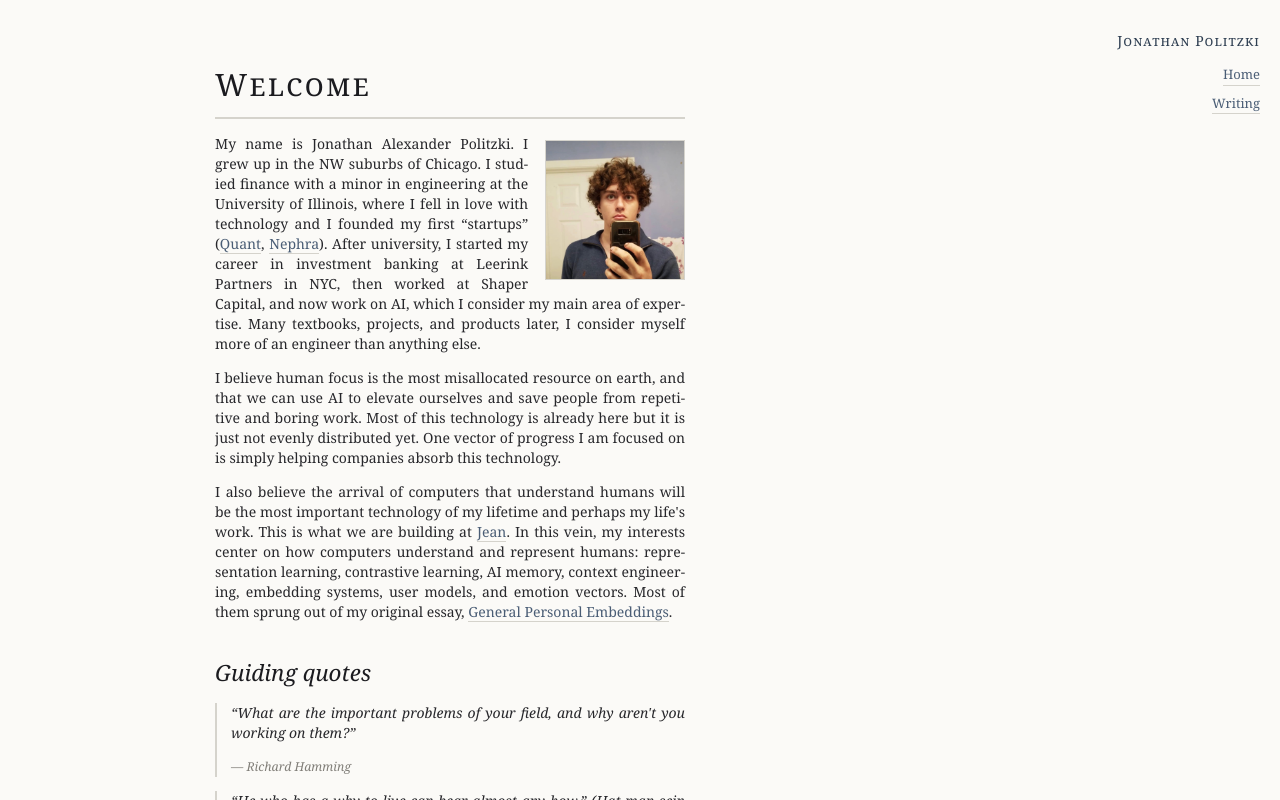
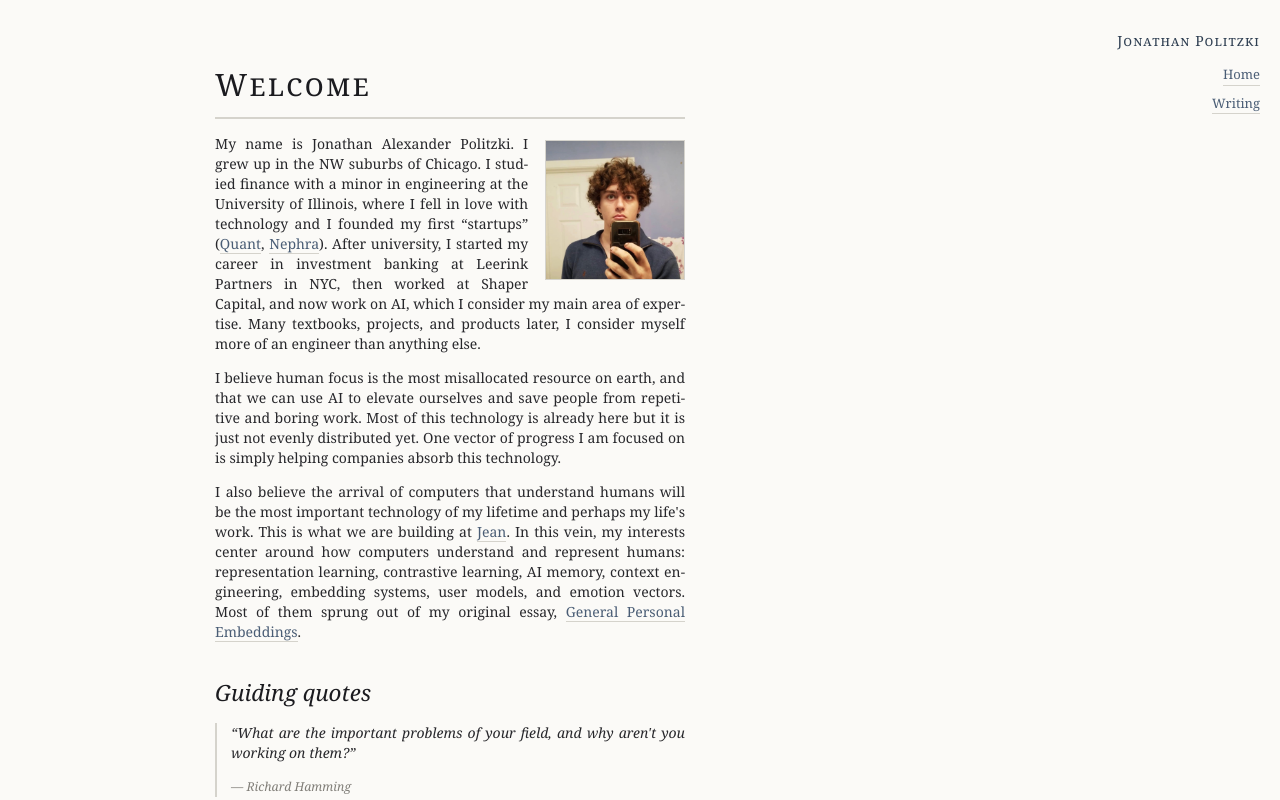
Before and after one commit to jonathan-politzki/personal-website-2026, a Next.js app: page / in a window 1280 px wide. Shown: the top 800 px of the page. Built offline with nearby package versions, Linux system fonts and the light colour scheme.

Commit message:
Reword homepage bio: interests center around, not on
Co-Authored-By: Claude Opus 5 <noreply@anthropic.com>
Claude-Session: https://claude.ai/code/session_01XLcx8dXisshUcw4pbKmozh

```diff
--- a/src/app/page.tsx
+++ b/src/app/page.tsx
@@ -98,7 +98,7 @@ export default function Home() {
         >
           Jean
         </a>
-        . In this vein, my interests center on how computers understand and
+        . In this vein, my interests center around how computers understand and
         represent humans: representation learning, contrastive learning, AI
         memory, context engineering, embedding systems, user models, and
         emotion vectors. Most of them sprung out of my original essay,{" "}
```
